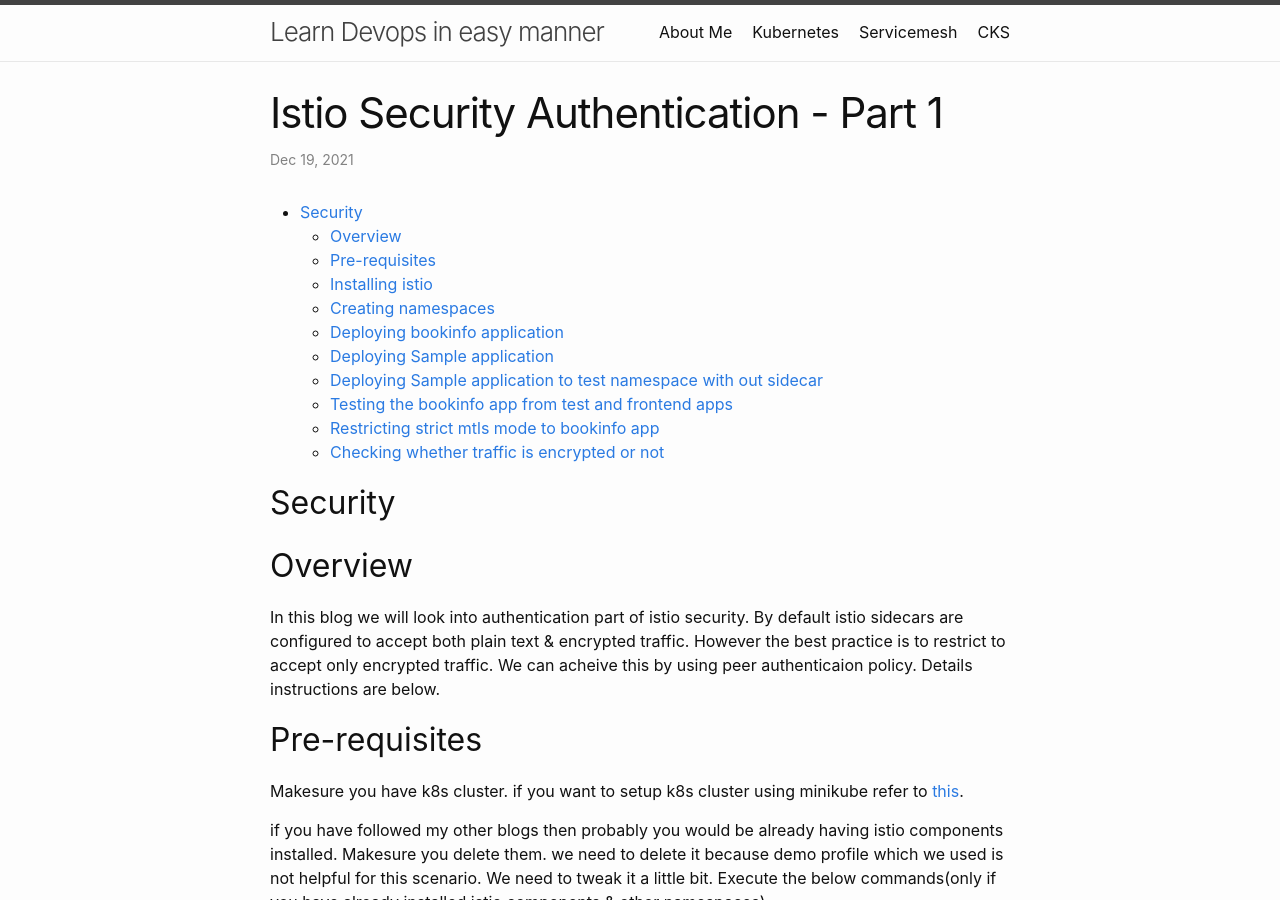
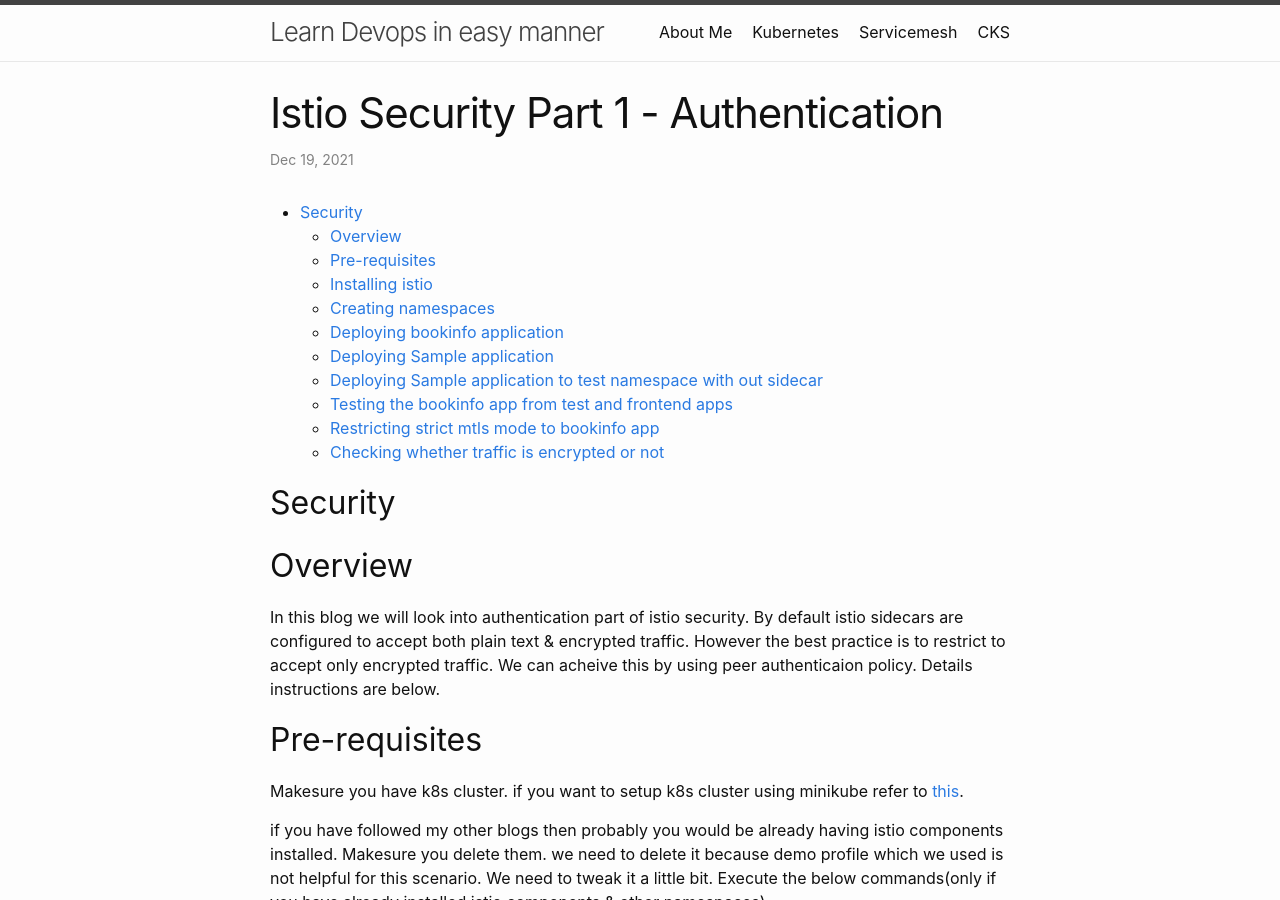
Before and after one commit to purushothamkdr453/my-blog, a Jekyll site: the page built from blog-servicemesh/_posts/2021-12-19-istio-security-part-1-authentication.markdown, in a window 1280 px wide and 900 px high. Built offline with Jekyll 4.4.1, drawn with Linux system fonts in a browser that asks for light colours.

```diff
--- a/blog-servicemesh/_posts/2021-12-19-istio-security-part-1-authentication.markdown
+++ b/blog-servicemesh/_posts/2021-12-19-istio-security-part-1-authentication.markdown
@@ -1,6 +1,6 @@
 ---
 layout: post
-title:  "Istio Security Authentication - Part 1"
+title:  "Istio Security Part 1 - Authentication"
 date:   2021-12-19 07:00:00 +0530
 category: servicemesh
 ---
```
